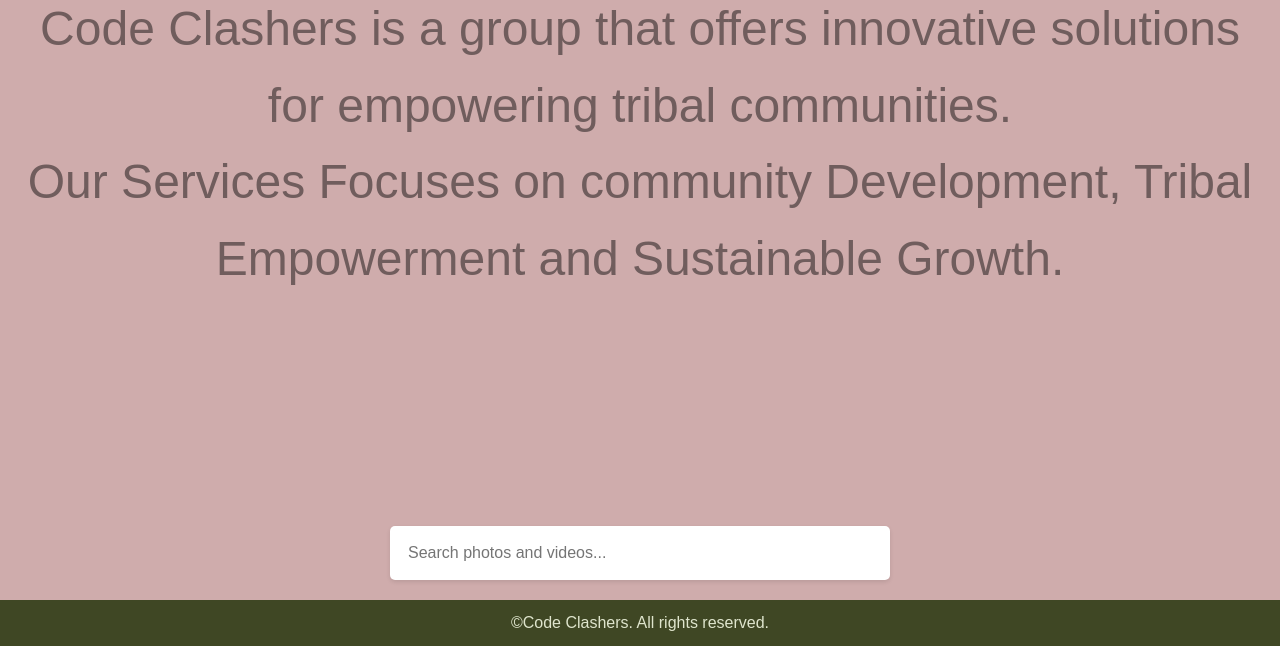
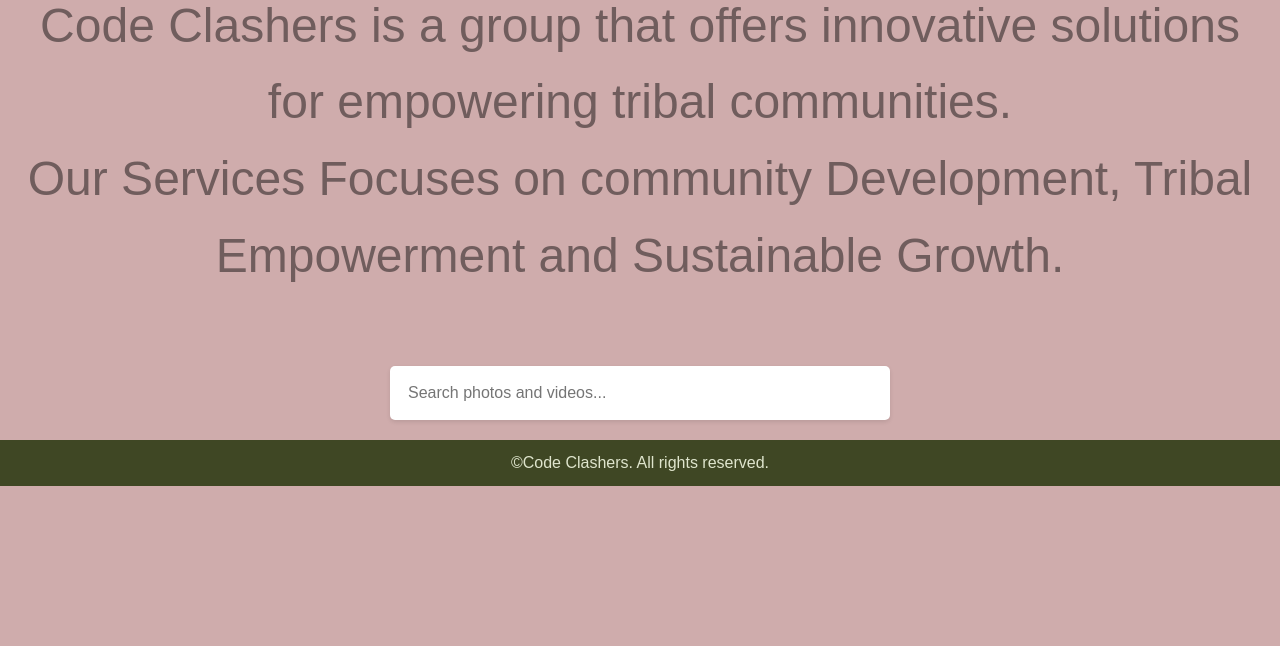
Before and after one commit to Jeswanth-009/Hackathon, a plain HTML site: page start.html in a window 1280 px wide. Shown: the part 294-940 px from the top of the page. After the commit the page ends 800 px from the top, so only its background shows below. Drawn offline with Linux system fonts and the light colour scheme.

Commit message:
Add files via upload

```diff
--- a/styles.css
+++ b/styles.css
@@ -116,8 +116,10 @@ footer {
     color: var(--secondary);
     text-align: center;
     padding: 10px 0;
-    position: relative;
-    bottom: 0;
+    position: absolute;
+    height: auto;
+    width: auto;
+
     width: 100%;
 }
 
@@ -153,7 +155,7 @@ footer {
 
 /* Hero section styles */
 .hero-section {
-    height: 100vh; /* Set hero section to full viewport height */
+    height: 80vh; /* Set hero section to full viewport height */
     background-image: url(''); /* Replace with your hero image */
     background-size: cover;
     background-position: center;
```
Also changed, not shown: start.html (+1 -0 lines).
